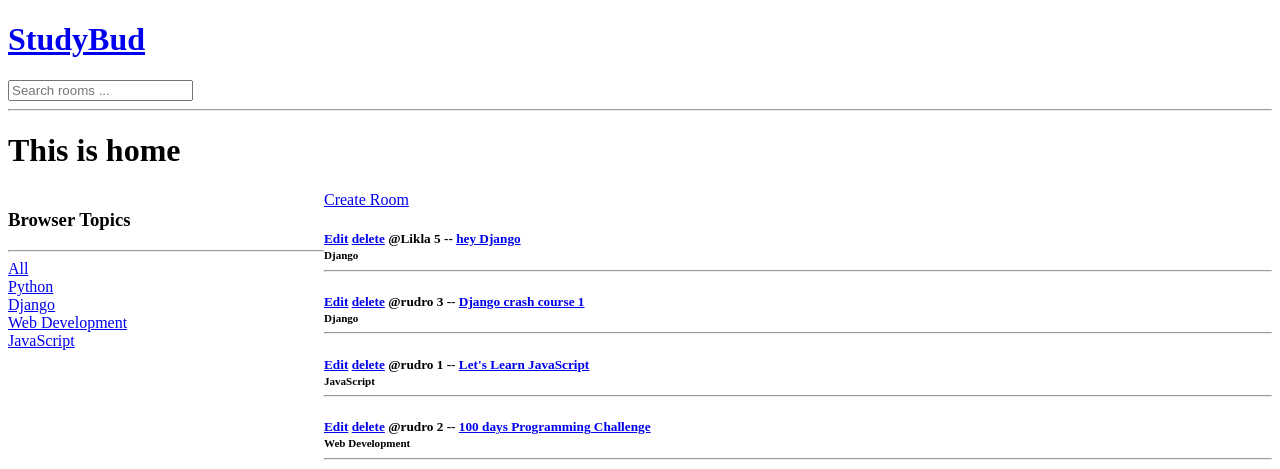
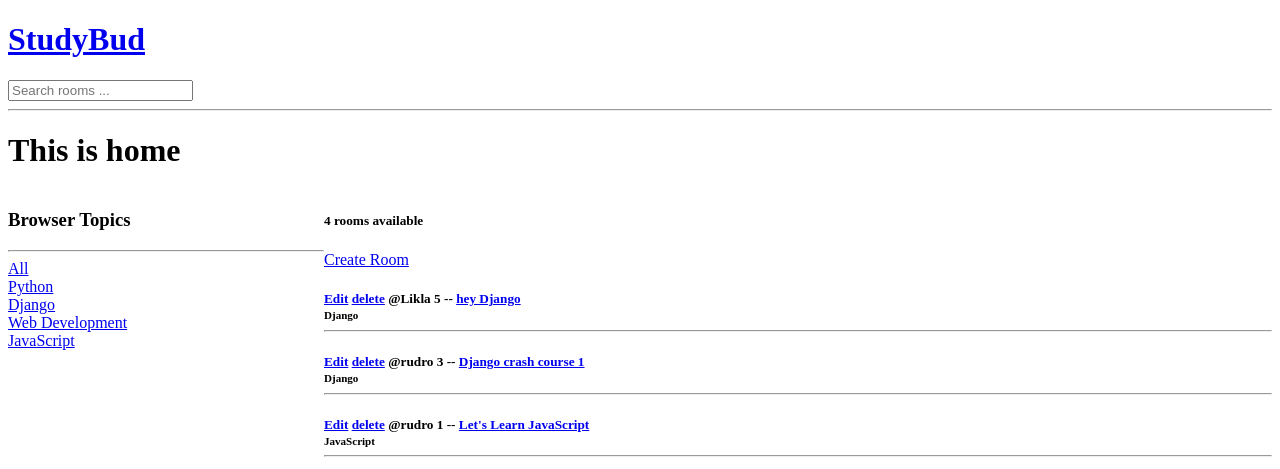
Before and after one commit to SynysterRudro/Django-StudyBud, a Django app: page / in a window 1280 px wide. Shown: the top 469 px of the page. Run offline with Django 5.2, Linux system fonts and the light colour scheme; data comes from the database, SQL or seed files in the repository.

Commit message:
room count is added

```diff
--- a/base/templates/base/home.html
+++ b/base/templates/base/home.html
@@ -25,6 +25,7 @@
   </div>
 
   <div>
+    <h5>{{room_count}} rooms available</h5>
     <a href="{% url 'create-room' %}">Create Room</a>
 
     <div>
--- a/base/views.py
+++ b/base/views.py
@@ -21,7 +21,8 @@ def home(request):
                                   Q(host__username__icontains=q)
                                   )
      topics = Topic.objects.all()
-     context = {'rooms': rooms, 'topics': topics}
+     room_count = rooms.count()
+     context = {'rooms': rooms, 'topics': topics, 'room_count': room_count}
      return render(request, 'base/home.html', context)
 
 def room(request,pk):
```
